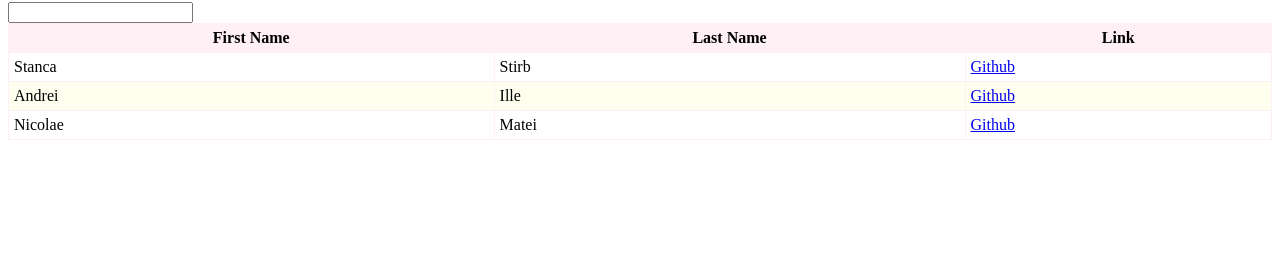
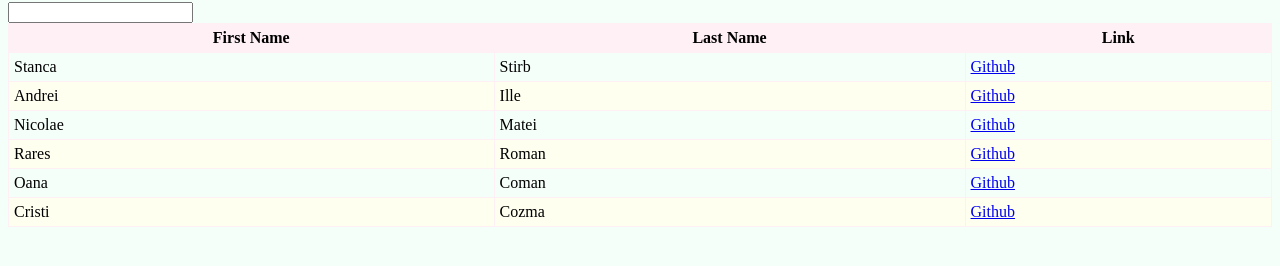
Before and after one commit to StancaMaria/teams-networking, a plain HTML site: page index.html in a window 1280 px wide. Shown: the part 64-330 px from the top of the page. Drawn offline with Linux system fonts and the light colour scheme.

Commit message:
add teams .json

```diff
--- a/functions.js
+++ b/functions.js
@@ -29,7 +29,7 @@ function searchPersons(text) {
     console.warn("search", text, allPersons);
     return allPersons.filter(person => {
         console.info(person.firstName);
-        return person.firstName == text;
+        return person.firstName.indexOf(text) != -1;
     });
   }
 
--- a/index.html
+++ b/index.html
@@ -4,6 +4,11 @@
 <head>
     <title>Teams Networking</title>
     <link rel="stylesheet" href="style.css">
+    <style>
+        body {
+          background-color: mintcream;
+        }
+        </style>
 </head>
 
 <body>
--- a/team.json
+++ b/team.json
@@ -13,5 +13,21 @@
     "firstName":"Nicolae",
     "lastName":"Matei",
     "gitHub":"nmatei"
+    },
+    {
+    "firstName":"Rares",
+    "lastName":"Roman",
+    "gitHub":"romanrares"
+    },
+    {
+    "firstName":"Oana",
+    "lastName":"Coman",
+    "gitHub":"comanoana"
+    },
+    {
+    "firstName":"Cristi",
+    "lastName":"Cozma",
+    "gitHub":"cristicozma"
+
     }
 ]
```
